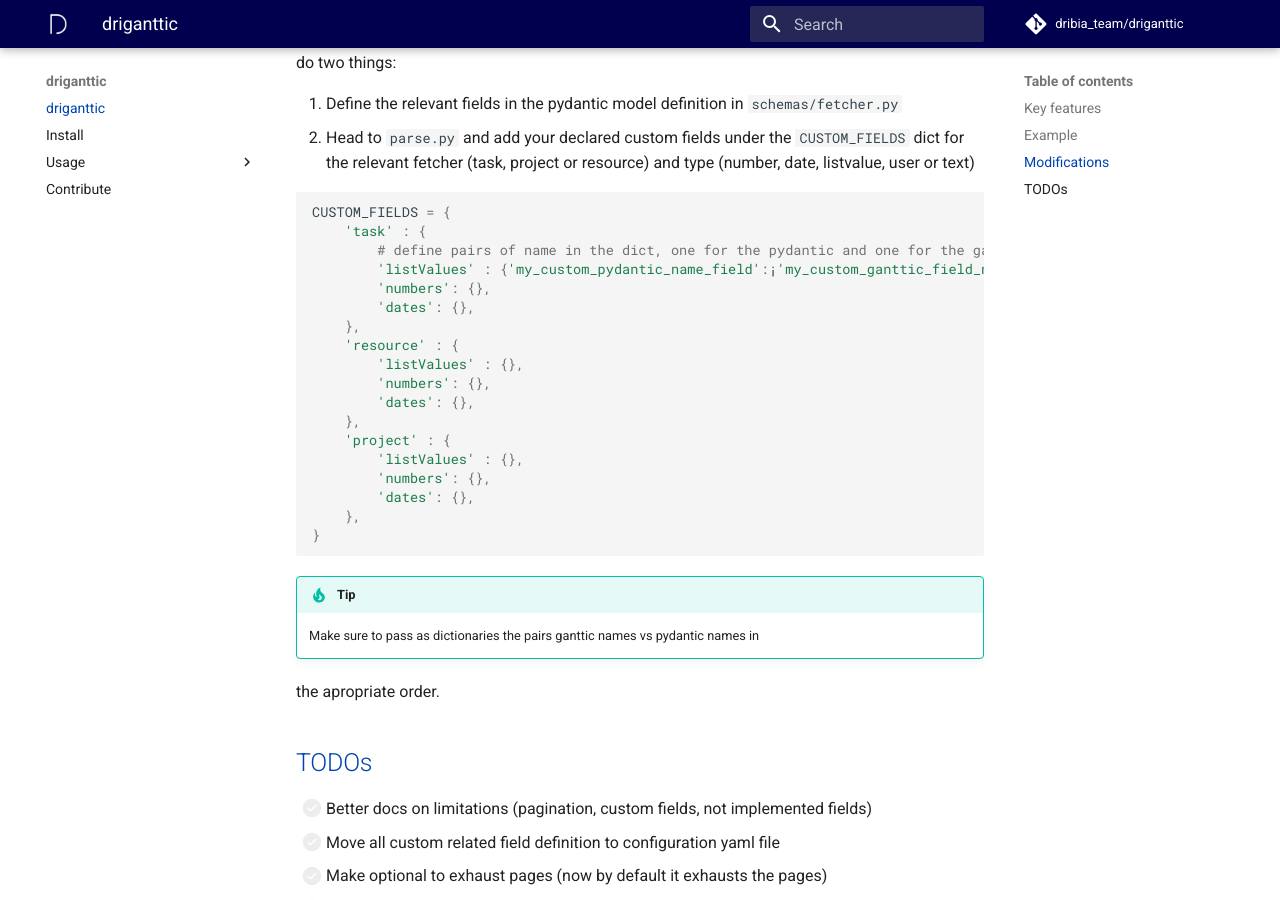
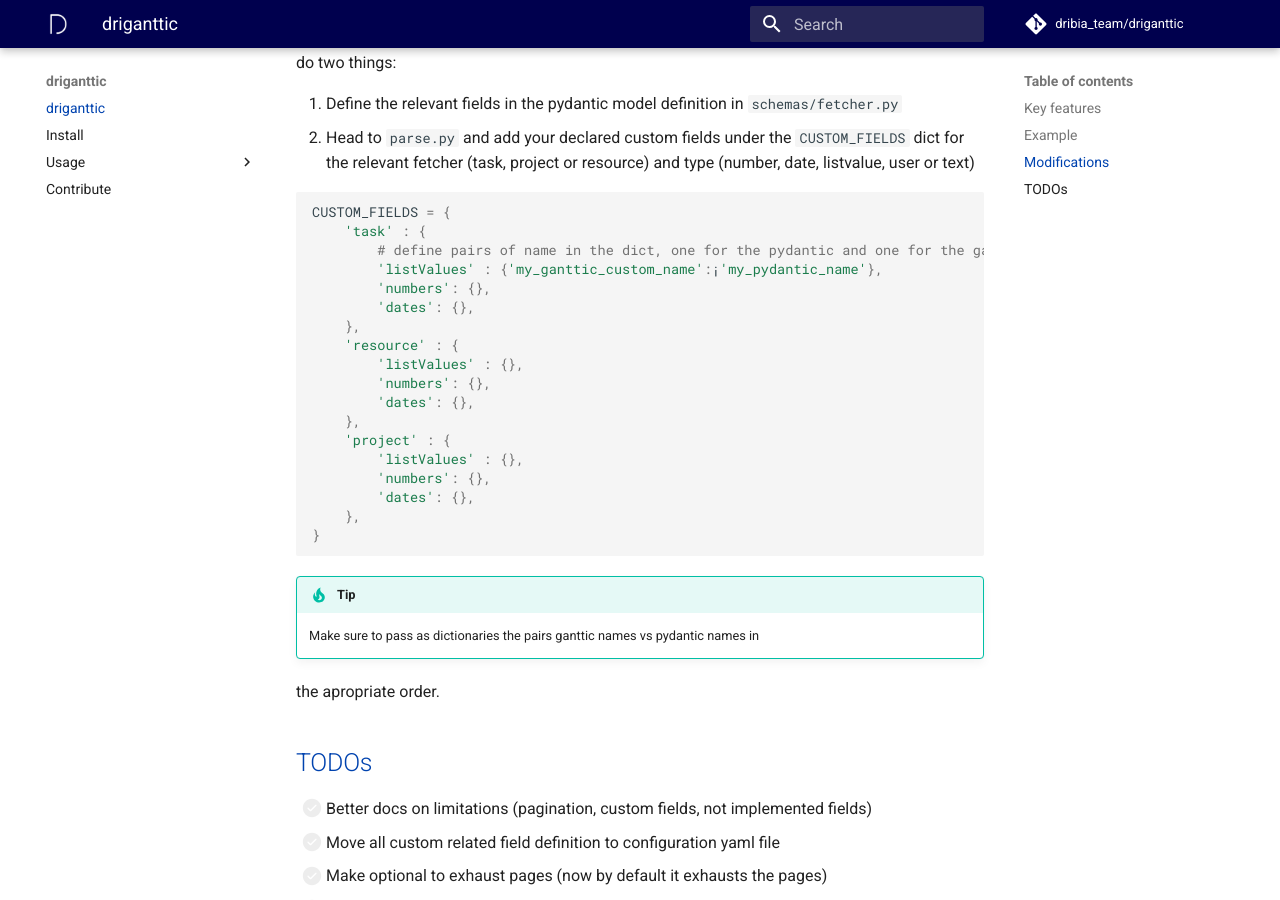
Before and after one commit to dribia/driganttic, an MkDocs documentation site: the page built from docs/index.md, in a window 1280 px wide and 900 px high, scrolled down 1589 px. Built offline with MkDocs 1.6.1 and Material for MkDocs 9.7.7, drawn with Linux system fonts in a browser that asks for light colours; comment, search, counter and statistics services are not loaded.

Commit message:
fix docs

```diff
--- a/docs/index.md
+++ b/docs/index.md
@@ -95,7 +95,7 @@ To do so, you need to do two things:
 CUSTOM_FIELDS = {
     'task' : {
         # define pairs of name in the dict, one for the pydantic and one for the ganttic name
-        'listValues' : {'my_custom_pydantic_name_field':¡'my_custom_ganttic_field_name'},
+        'listValues' : {'my_ganttic_custom_name':¡'my_pydantic_name'},
         'numbers': {},
         'dates': {},
     },
```
Also changed, not shown: README.md (+1 -1 lines).
